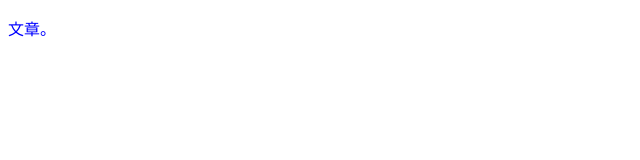
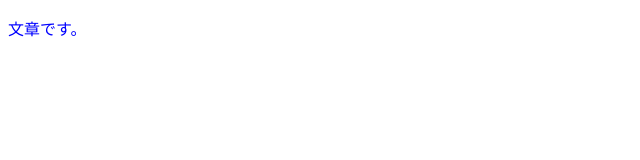
Before and after one commit to AKY2120/20250512-git-kenkyukaihatu, a plain HTML site: page index.html in a window 1280 px wide. Shown: the full height of the page, 0-640 px from the left. Drawn offline with Linux system fonts and the light colour scheme.

Commit message:
文字を付け加えました

```diff
--- a/index.html
+++ b/index.html
@@ -5,6 +5,6 @@
     <title>タイトル変更予定</title>
   </head>
   <body>
-    <p style="color:blue">文章。</p>
+    <p style="color:blue">文章です。</p>
   </body>
 </html>
```
